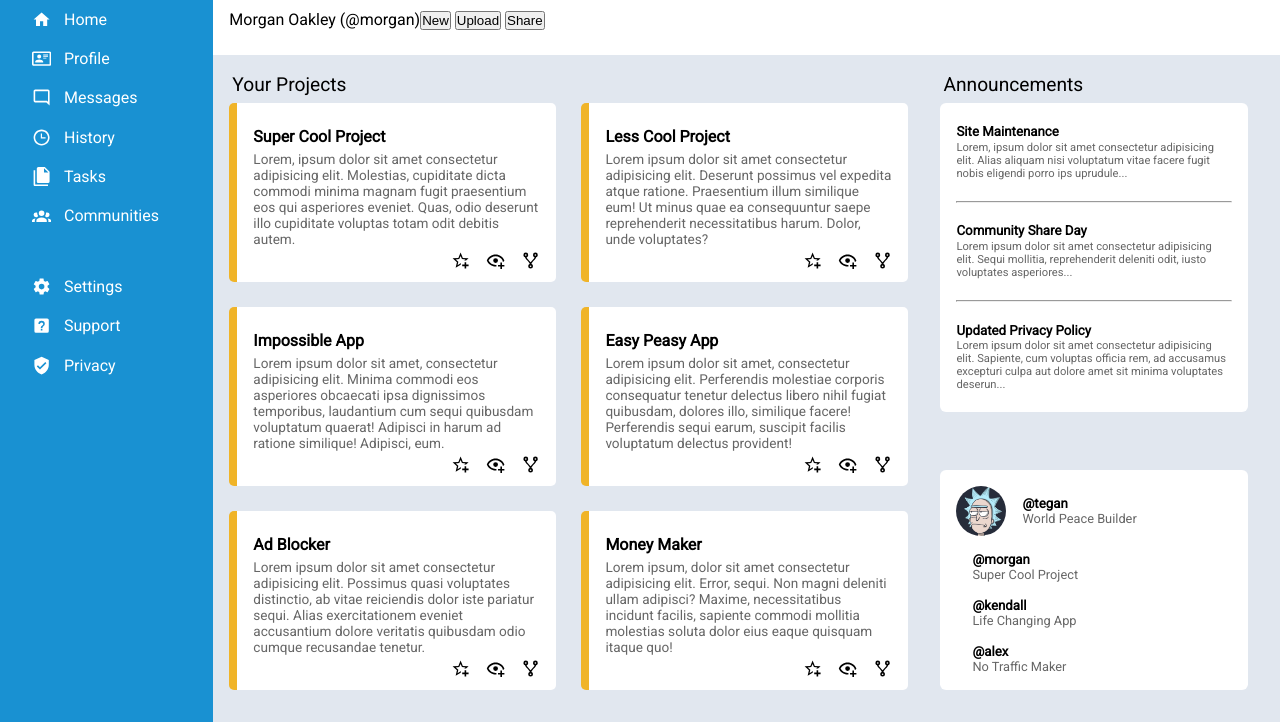
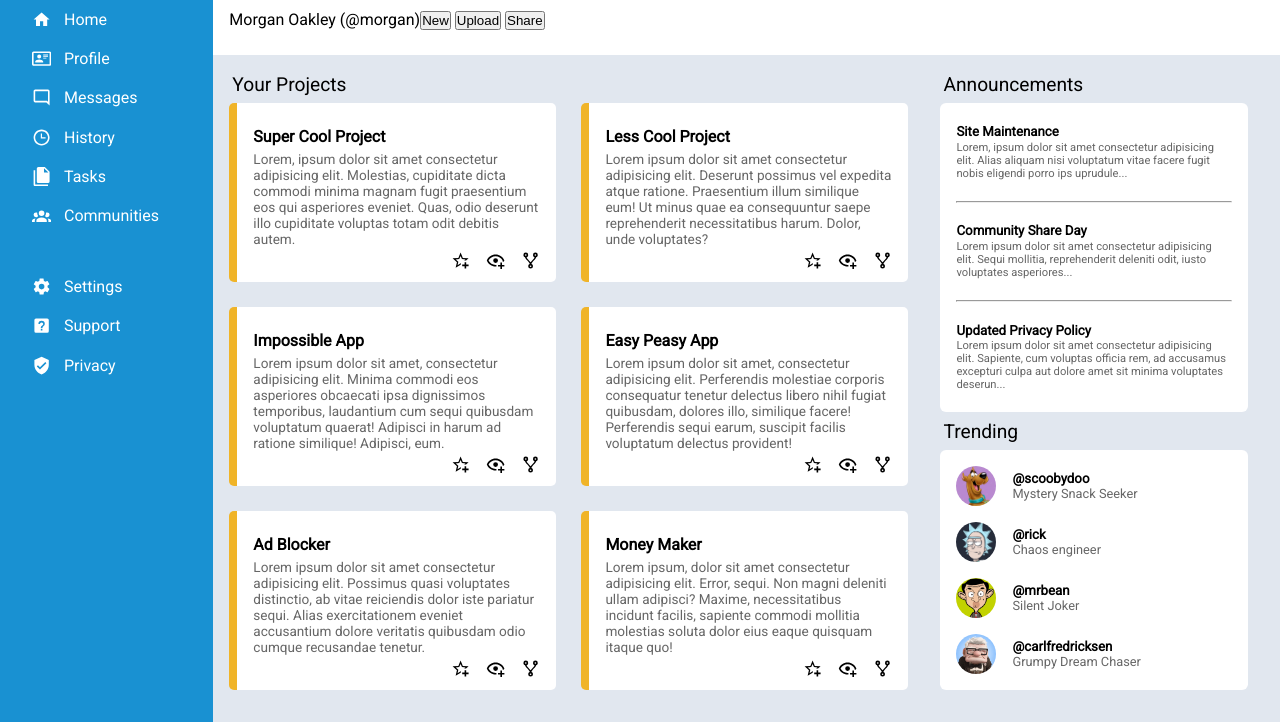
Before and after one commit to apociello/Dashboard, a plain HTML site: page index.html in a window 1280 px wide. Shown: the part 78-800 px from the top of the page. Drawn offline with Linux system fonts and the light colour scheme.

Commit message:
Add avatar imges, and add title to .trending

```diff
--- a/index.html
+++ b/index.html
@@ -268,34 +268,34 @@
 
                     <section class="trending">
                         <div class="account">
-                            <img src="images/rick.jpg" alt="avatar" class="avatar">
+                            <img src="images/sd.webp" alt="avatar" class="avatar">
                             <div>
-                                <h5>@tegan</h5>
-                                <p>World Peace Builder</p>
+                                <h5>@scoobydoo</h5>
+                                <p>Mystery Snack Seeker</p>
                             </div>
                         </div>
 
                          <div class="account">
-                            <img src="" alt="">
+                            <img src="images/rick.jpg" alt="avatar" class="avatar">
                             <div>
-                                <h5>@morgan</h5>
-                                <p>Super Cool Project</p>
+                                <h5>@rick</h5>
+                                <p>Chaos engineer</p>
                             </div>
                         </div>
 
                          <div class="account">
-                            <img src="" alt="">
+                            <img src="images/MrBean.jpg" alt="avatar" class="avatar">
                             <div>
-                                <h5>@kendall</h5>
-                                <p>Life Changing App</p>
+                                <h5>@mrbean</h5>
+                                <p>Silent Joker</p>
                             </div>
                         </div>
 
                          <div class="account">
-                            <img src="" alt="">
+                            <img src="images/abuelo.avif" alt="avatar" class="avatar">
                             <div>
-                                <h5>@alex</h5>
-                                <p>No Traffic Maker</p>
+                                <h5>@carlfredricksen</h5>
+                                <p>Grumpy Dream Chaser</p>
                             </div>
 
                         </div>
--- a/style.css
+++ b/style.css
@@ -178,6 +178,15 @@ article.project p {
     display: flex;
     flex-direction: column;
     gap: 1rem;
+    position: relative;
+}
+
+.trending::before {
+    content: 'Trending';
+    position: absolute;
+    top: -30px;
+    left: 3px;
+    font-size: 1.2rem;
 }
 
 .trending p {
@@ -187,8 +196,8 @@ article.project p {
 }
 
 .avatar {
-  width: 50px;
-  height: 50px;
+  width: 40px;
+  height: 40px;
   border-radius: 50%;
   object-fit: cover;
   object-position: center 60%;
```
Also changed, not shown: images/MrBean.jpg (added), images/abuelo.avif (added), images/homer3.png (added), images/sd.webp (added).
